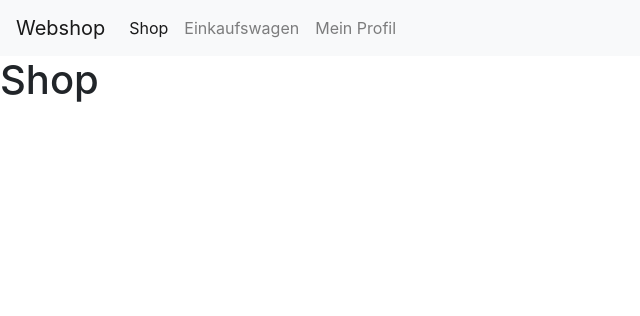
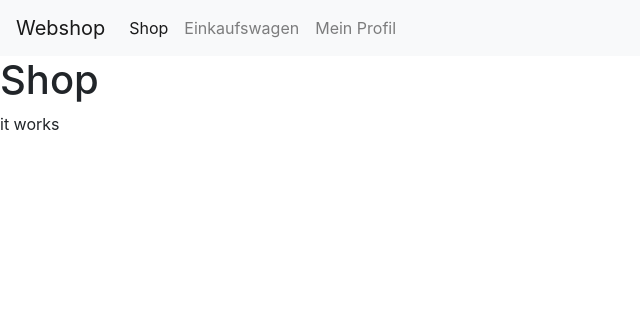
Before and after one commit to immernowach/m151_webshop, a PHP site: page / in a window 1280 px wide. Shown: the top 316 px of the page, without its empty margins (0-640 px from the left). Run offline with PHP 8.4, Linux system fonts and the light colour scheme.

Commit message:
Test commit

```diff
--- a/app/pages/index.php
+++ b/app/pages/index.php
@@ -14,6 +14,7 @@
     ?>
 
     <h1>Shop</h1>
+    <p> it works </p>
 
     <script src="https://code.jquery.com/jquery-3.4.1.slim.min.js" integrity="sha384-J6qa4849blE2+poT4WnyKhv5vZF5SrPo0iEjwBvKU7imGFAV0wwj1yYfoRSJoZ+n" crossorigin="anonymous"></script>
     <script src="https://cdn.jsdelivr.net/npm/popper.js@1.16.0/dist/umd/popper.min.js" integrity="sha384-Q6E9RHvbIyZFJoft+2mJbHaEWldlvI9IOYy5n3zV9zzTtmI3UksdQRVvoxMfooAo" crossorigin="anonymous"></script>
```
